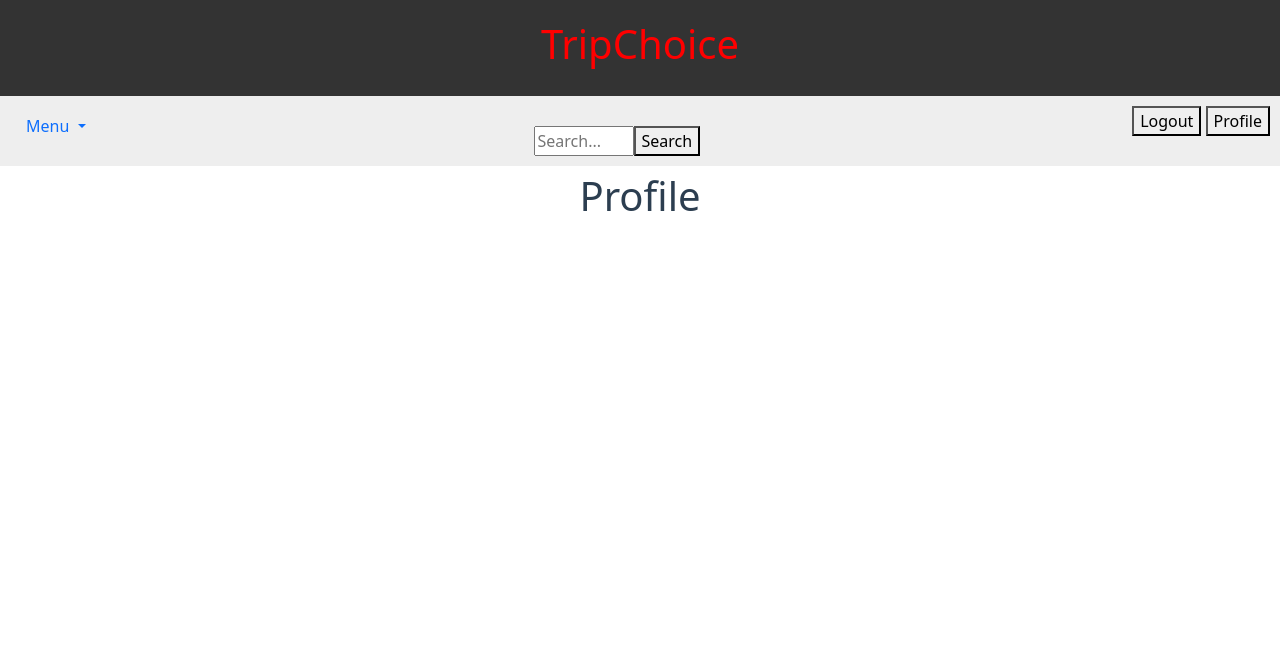
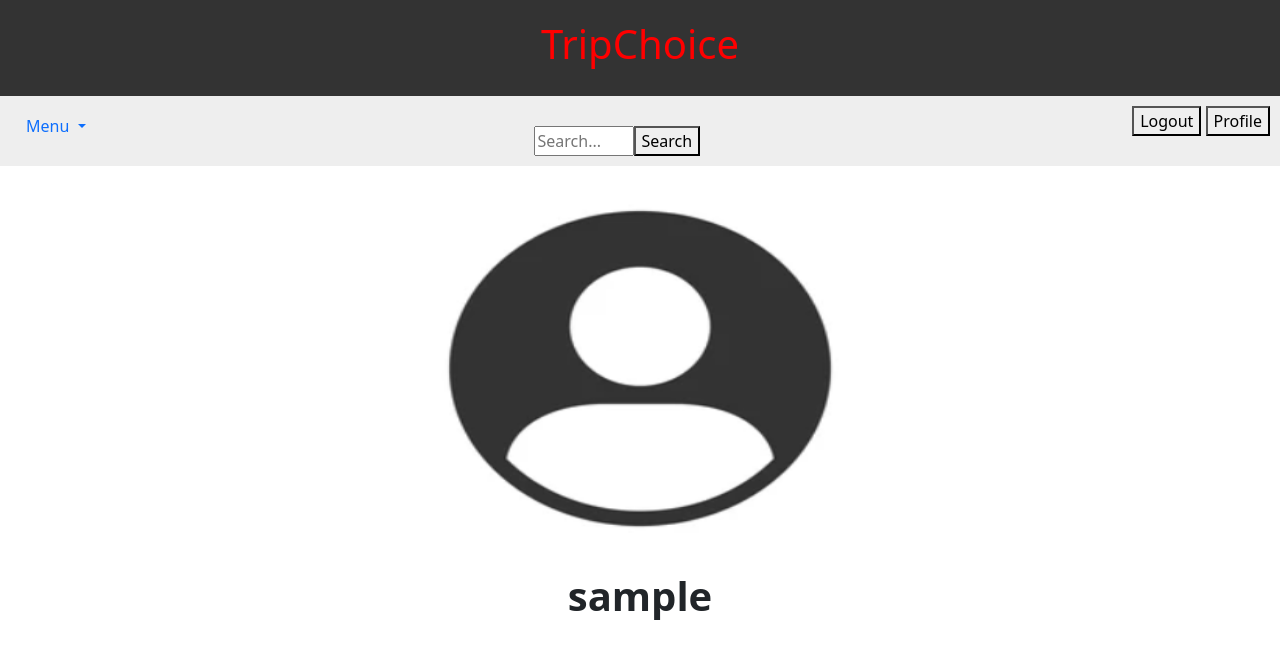
Before and after one commit to MacJIo135/Website-TripChoice, a Django app: page /profile/ in a window 1280 px wide. Shown: the top 659 px of the page. Run offline with Django 4.2, Linux system fonts and the light colour scheme; the visitor is signed in with stand-in values (Sample User, id 1).

Commit message:
Avatar is displayed in the profile

```diff
--- a/TripChoice/settings.py
+++ b/TripChoice/settings.py
@@ -9,7 +9,7 @@ https://docs.djangoproject.com/en/4.2/topics/settings/
 For the full list of settings and their values, see
 https://docs.djangoproject.com/en/4.2/ref/settings/
 """
-
+import os
 from pathlib import Path
 
 # Build paths inside the project like this: BASE_DIR / 'subdir'.
@@ -126,3 +126,5 @@ DEFAULT_AUTO_FIELD = 'django.db.models.BigAutoField'
 
 LOGIN_REDIRECT_URL = "Website:home"
 LOGOUT_REDIRECT_URL = "Website:home"
+MEDIA_URL = '/media/'
+MEDIA_ROOT = os.path.join(BASE_DIR, 'media')
--- a/Website/templates/registration/profile.html
+++ b/Website/templates/registration/profile.html
@@ -1,6 +1,30 @@
 {% extends "base.html" %}
+
 {% block content %}
-<div style="text-align: center; color: #2C3E50; font-size: 40px;">
-    <p>Profile</p>
-</div>
-{% endblock content %}
+    {% load static %}
+
+    <div style="text-align: center;">
+        <label for="avatar-input">
+            <img src="{% if user.profile.avatar %}{{ user.profile.avatar.url }}{% else %}{% static 'images/avatar.png' %}{% endif %}" alt="Avatar" width="500" height="400" style="display: block; margin: 0 auto;">
+            <p style="font-size: 40px; font-weight: bold;">{{ user.username }}</p>
+        </label>
+        <input type="file" id="avatar-input" accept="image/*" style="display: none;">
+    </div>
+
+    <script>
+        document.getElementById('avatar-input').addEventListener('change', function () {
+            var input = this;
+
+            if (input.files && input.files[0]) {
+                var reader = new FileReader();
+
+                reader.onload = function (e) {
+                    // Оновлюємо зображення при завантаженні нового файлу
+                    document.querySelector('img').src = e.target.result;
+                };
+
+                reader.readAsDataURL(input.files[0]);
+            }
+        });
+    </script>
+{% endblock %}
--- a/Website/urls.py
+++ b/Website/urls.py
@@ -1,3 +1,5 @@
+from django.conf import settings
+from django.conf.urls.static import static
 from django.contrib.auth.views import LogoutView
 from django.urls import path, include
 from .views import *
@@ -13,3 +15,5 @@ urlpatterns = [
     path("collaboration-api/success/", success_page, name="success_page"),
     path("accounts/", include("django.contrib.auth.urls"))
 ]
+if settings.DEBUG:
+    urlpatterns += static(settings.MEDIA_URL, document_root=settings.MEDIA_ROOT)
```
Also changed, not shown: Website/forms.py (added, +9 -0 lines), Website/models.py (+8 -0 lines), Website/migrations/0008_userprofile.py (added), Website/migrations/0009_alter_userprofile_avatar.py (added), Website/static/images/avatar.png (added), 1 other file.
